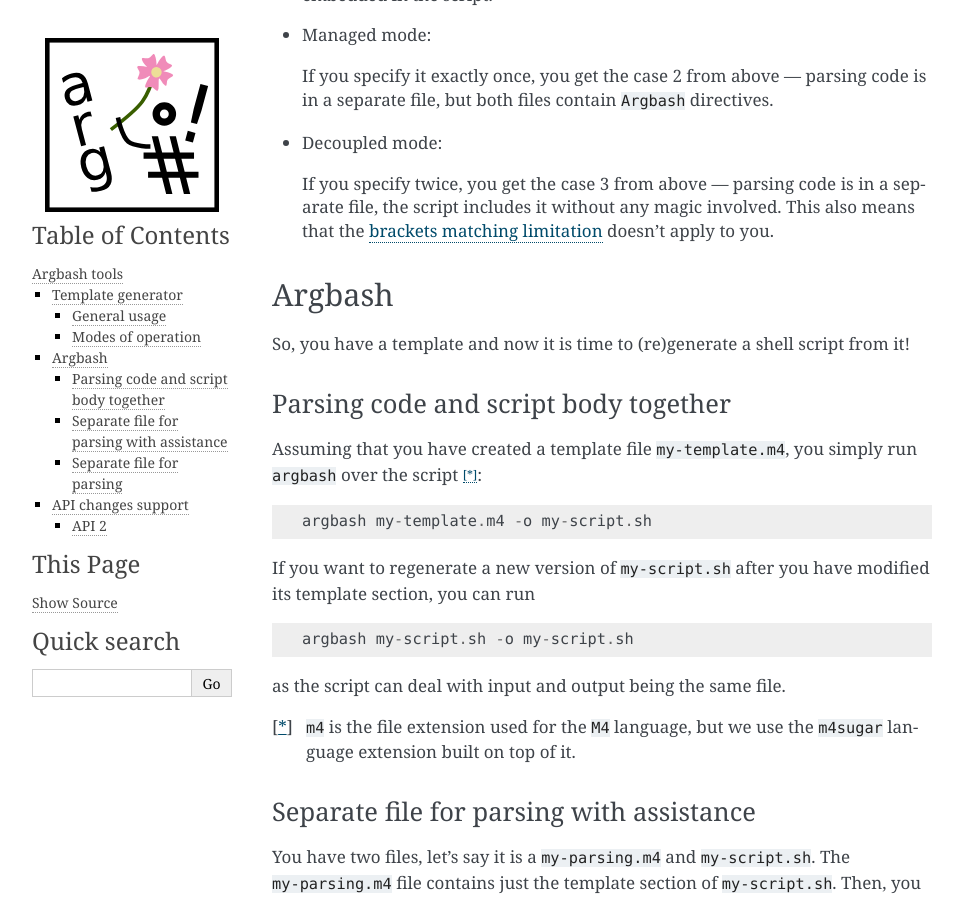
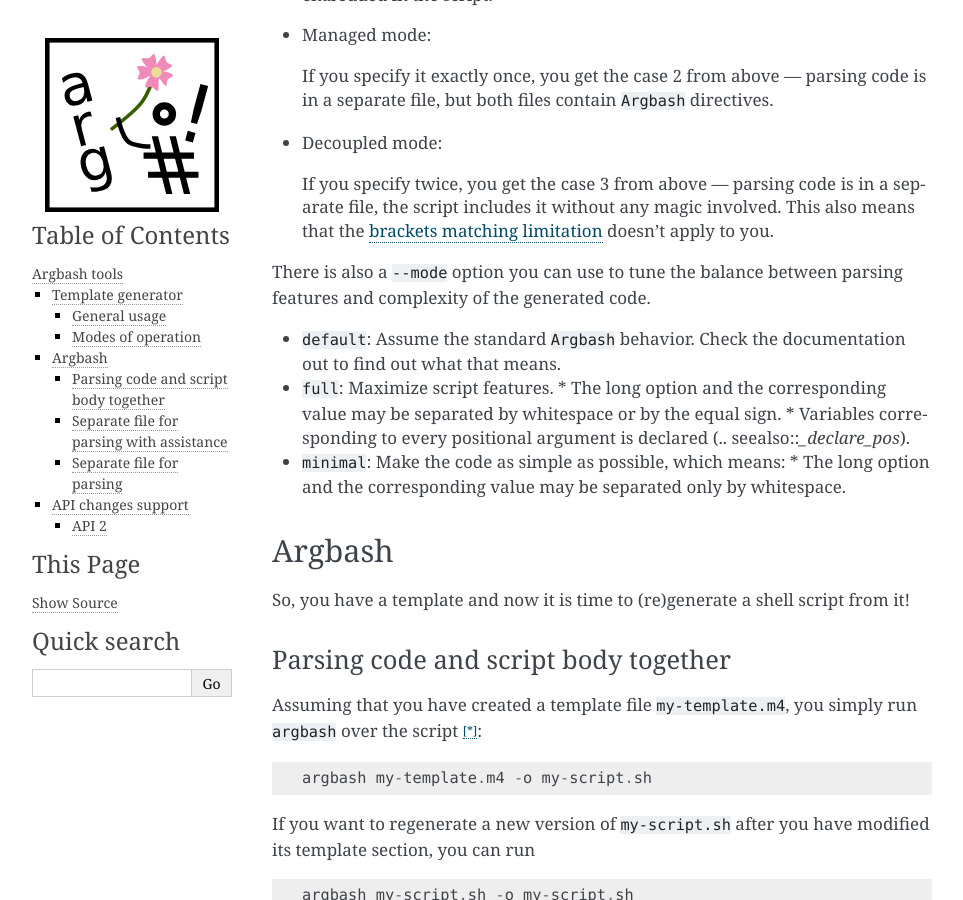
Before and after one commit to matejak/argbash, a Sphinx documentation site: the page built from doc/usage.rst, in a window 1280 px wide and 900 px high, scrolled down 1816 px. Shown: the whole window, without its empty margins (148-1111 px from the left). Built offline with Sphinx 7.4.7, drawn with Linux system fonts in a browser that asks for light colours.

Commit message:
Added --mode option to argbash-init

```diff
--- a/doc/usage.rst
+++ b/doc/usage.rst
@@ -80,6 +80,20 @@ Modes of operation
 
   If you specify twice, you get the case 3 from above --- parsing code is in a separate file, the script includes it without any magic involved.
   This also means that the :ref:`brackets matching limitation <limitations>` doesn't apply to you.
+
+There is also a ``--mode`` option you can use to tune the balance between parsing features and complexity of the generated code.
+
+
+* ``default``: Assume the standard ``Argbash`` behavior.
+  Check the documentation out to find out what that means.
+
+* ``full``: Maximize script features.
+  * The long option and the corresponding value may be separated by whitespace or by the equal sign.
+  * Variables corresponding to every positional argument is declared (.. seealso::`_declare_pos`).
+
+* ``minimal``: Make the code as simple as possible, which means:
+  * The long option and the corresponding value may be separated only by whitespace.
+
 
 Argbash
 -------
```
Also changed, not shown: doc/guide.rst (+10 -0 lines), 7 other files.
